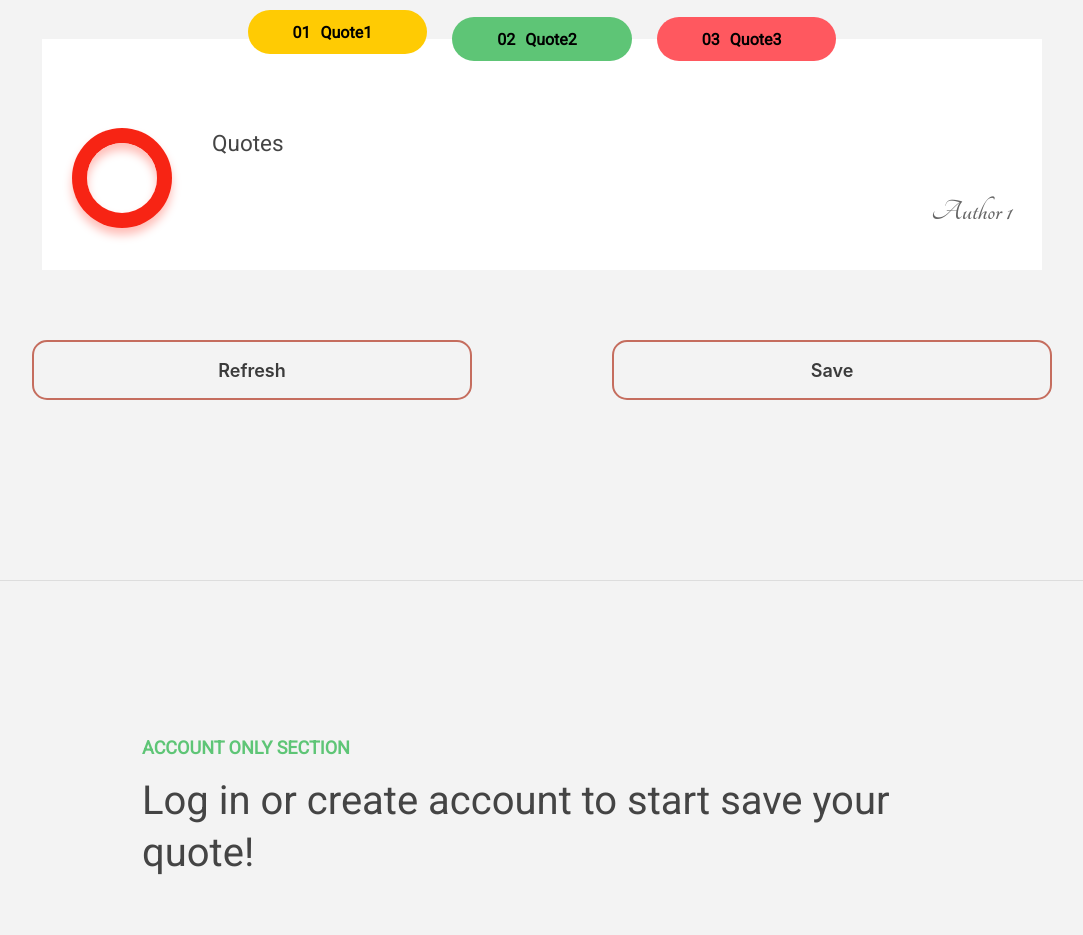
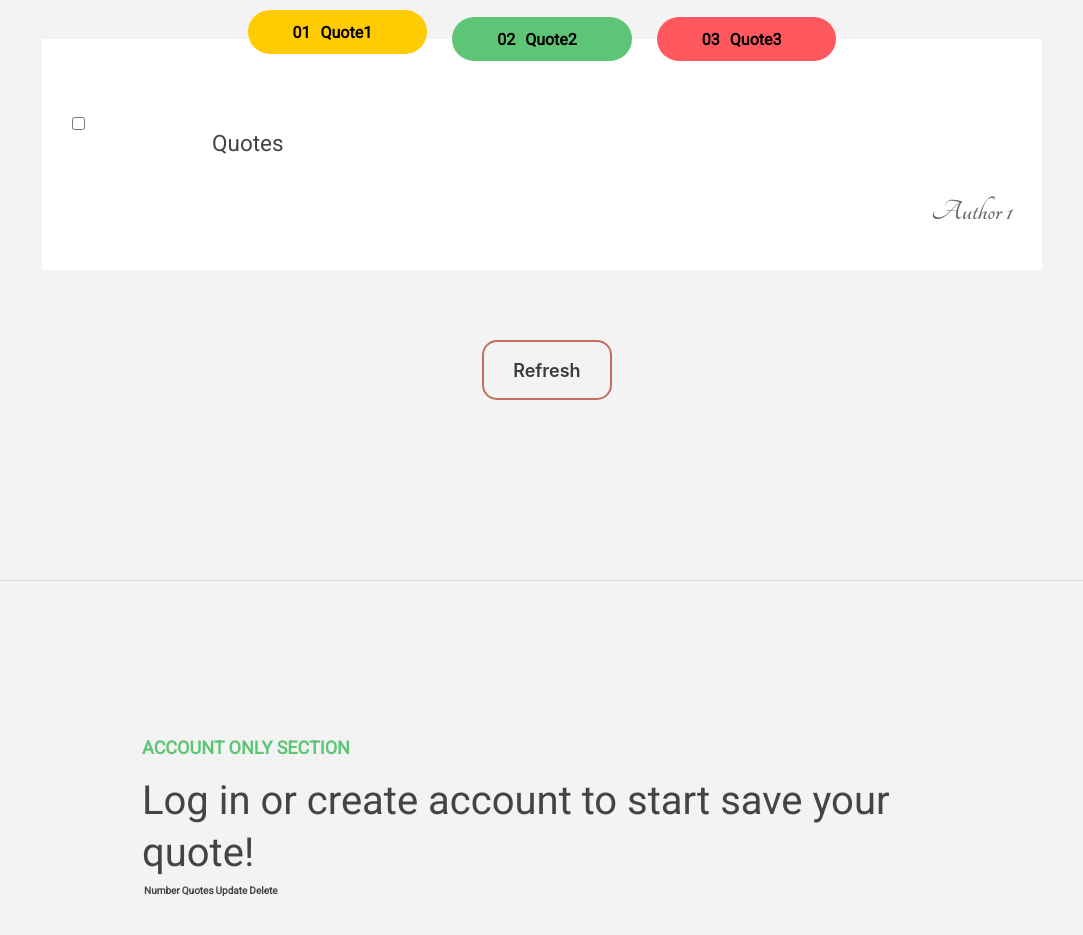
Before and after one commit to imtripleq/Javascript_project, a website: page index.html in a window 1280 px wide. Shown: the part 3060-3995 px from the top of the page, without its empty margins (98-1181 px from the left). Drawn offline with Linux system fonts and the light colour scheme; no server answers; a script that the page names is missing.

Commit message:
button removed

```diff
--- a/index.html
+++ b/index.html
@@ -176,21 +176,38 @@
         <button type="button" class="SpeButton button-28" id="refresh--btn">
           <span><span>Refresh</span></span>
         </button>
-
-        <button type="submit" class="button-28" id="submit--btn">
-          Save
-        </button></span
+</span
       >
     </section>
 
     <!-- /////////////////////////// Quotes Ends Here ///////////-->
     <!-- Account Area starts -->
     <section class="section" id="section--3">
-      <div class="section__title section__title--testimonials">
+      <div class="section__title section__title--account">
         <h2 class="section__description">Account only section</h2>
         <h3 class="section__header">
           Log in or create account to start save your quote!
         </h3>
+
+
+        <div>
+          <table>
+            <thead>
+              <tr>
+                <th scope='col'>Number</th>
+                <th scope='col'>Quotes</th>
+                <th scope='col'>Update</th>
+                <th scope='col'>Delete</th>
+              </tr>
+            </thead>
+            <tbody>
+              <tr>
+                <td></td>
+                <td></td>
+              </tr>
+            </tbody>
+          </table>
+        </div>
       </div>
     </section>
     <!-- Account Area End -->
--- a/index.js
+++ b/index.js
@@ -273,3 +273,6 @@ const configureClient = async () => {
 window.onload = async () => {
   await configureClient();
 };
+
+
+/////////////
--- /dev/null
+++ b/src/db.json
@@ -0,0 +1,3 @@
+{
+  "myQuotes": [{ "number": 1, "quotes": "Testing code number 1" }]
+}
--- a/style.css
+++ b/style.css
@@ -338,9 +338,11 @@ h1 {
 }
 
 #refresh--btn_container {
-  display: flex;
+  display: grid;
+  /* grid-template-columns: 25rem 25rem; */
   justify-content: center;
   margin: 3rem;
+  /* column-gap: 10rem; */
 }
 
 /* CSS Special Affect Button Starts*/
@@ -353,7 +355,7 @@ h1 {
   box-sizing: border-box;
   color: #3b3b3b;
   cursor: pointer;
-  display: inline-block;
+  /* display: inline-block; */
   font-family: Roobert, -apple-system, BlinkMacSystemFont, "Segoe UI", Helvetica,
     Arial, sans-serif, "Apple Color Emoji", "Segoe UI Emoji", "Segoe UI Symbol";
   font-size: 18px;
@@ -370,7 +372,7 @@ h1 {
   user-select: none;
   -webkit-user-select: none;
   touch-action: manipulation;
-  width: 100%;
+  width: 50%;
   will-change: transform;
   margin-left: 7rem;
   margin-right: 7rem;
@@ -395,119 +397,7 @@ h1 {
 /* CSS Special Affect Button ends*/
 /*  ////////////////////////////////////////////////////*/
 /*  ////////// Check box button starts*/
-#_checkbox {
-  display: none;
-}
 
-.codepen {
-  display: block;
-  position: relative;
-  /* position: absolute; */
-  top: 100%;
-  right: 0;
-  left: 0;
-  width: 100px;
-  height: 100px;
-  margin: 0 auto;
-  background-color: #f72414;
-  transform: translateY(-50%);
-  border-radius: 50%;
-  box-shadow: 0 7px 10px #ffbeb8;
-  cursor: pointer;
-  transition: 0.2s ease transform, 0.2s ease background-color,
-    0.2s ease box-shadow;
-  overflow: hidden;
-  z-index: 1;
-}
-
-.codepen:before {
-  display: block;
-  position: relative;
-  /* position: absolute; */
-  content: "";
-
-  top: 50%;
-  right: 0;
-  left: 0;
-  width: 70px;
-  height: 70px;
-  margin: 0 auto;
-  background-color: #fff;
-  transform: translateY(-50%);
-  border-radius: 50%;
-  box-shadow: inset 0 7px 10px #ffbeb8;
-  transition: 0.2s ease width, 0.2s ease height;
-}
-
-.codepen:hover:before {
-  width: 55px;
-  height: 55px;
-  box-shadow: inset 0 7px 10px #ff9d96;
-}
-
-.codepen:active {
-  transform: translateY(-50%) scale(0.9);
-}
-
-#tick_mark {
-  display: block;
-  position: relative;
-  /* position: absolute; */
-  top: 20%;
-  right: 0;
-  left: 0;
-  width: 60px;
-  height: 60px;
-  margin: 0 auto;
-  margin-left: 25px;
-  transform: rotateZ(-40deg);
-}
-
-#tick_mark:before,
-#tick_mark:after {
-  display: block;
-  position: relative;
-  /* position: absolute; */
-  content: "";
-  background-color: #fff;
-  border-radius: 2px;
-  opacity: 0;
-  transition: 0.2s ease transform, 0.2s ease opacity;
-}
-
-#tick_mark:before {
-  left: 0;
-  bottom: 0;
-  width: 10px;
-  height: 30px;
-  box-shadow: -2px 0 5px rgba(0, 0, 0, 0.23);
-  transform: translateY(-68px);
-}
-
-#tick_mark:after {
-  left: 0;
-  bottom: 0;
-  width: 100%;
-  height: 10px;
-  box-shadow: 0 3px 5px rgba(0, 0, 0, 0.23);
-  transform: translateX(78px);
-}
-
-#_checkbox:checked + label {
-  background-color: #07d410;
-  box-shadow: 0 7px 10px #92ff97;
-}
-
-#_checkbox:checked + label:before {
-  width: 0;
-  height: 0;
-}
-
-#_checkbox:checked + label #tick_mark:before,
-#_checkbox:checked + label #tick_mark:after {
-  transform: translate(0);
-  opacity: 1;
-}
 /*//////////////////////////////////////////////////////  */
 /*  CSS Special Affect Button Ends*/
 
```
Also changed, not shown: src/userquotes.js (added, +27 -0 lines).
